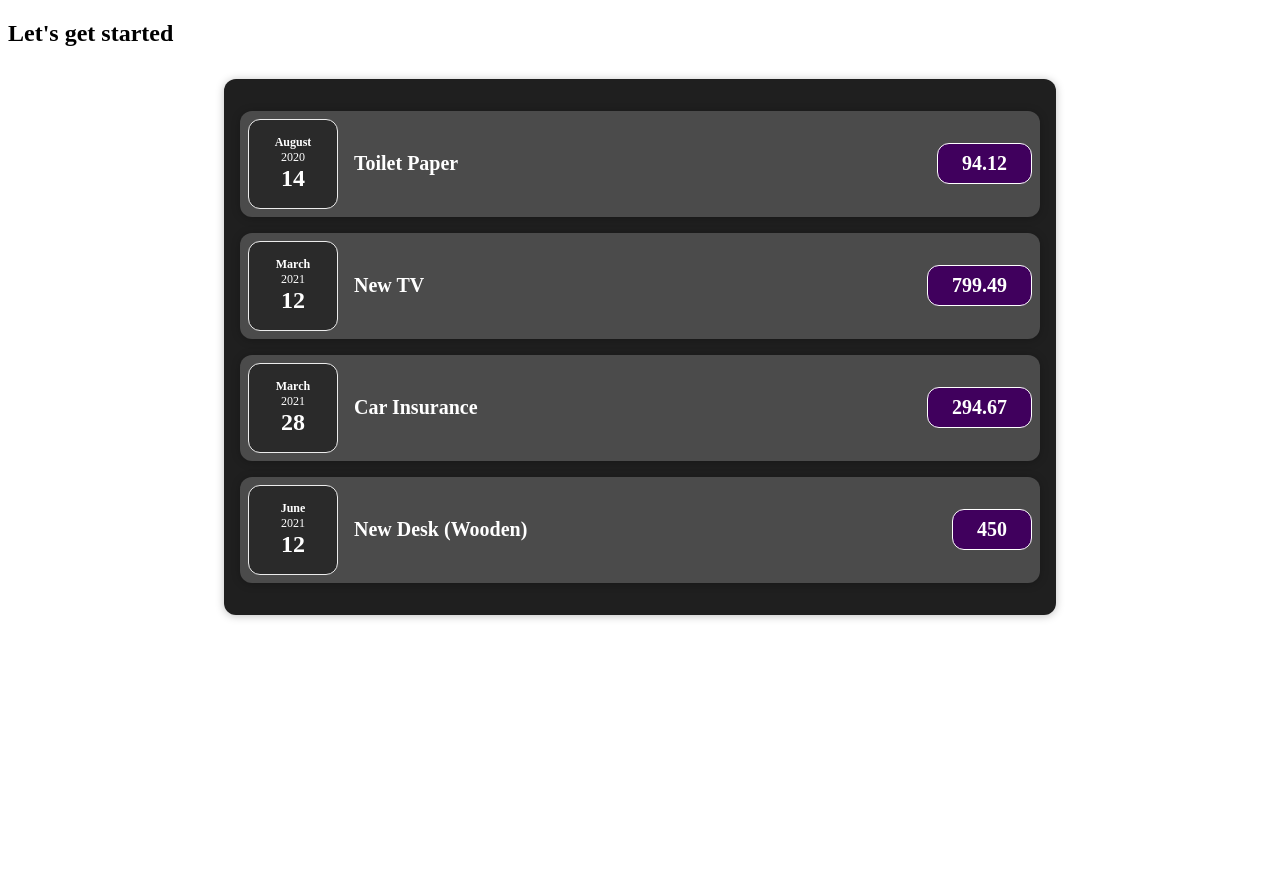
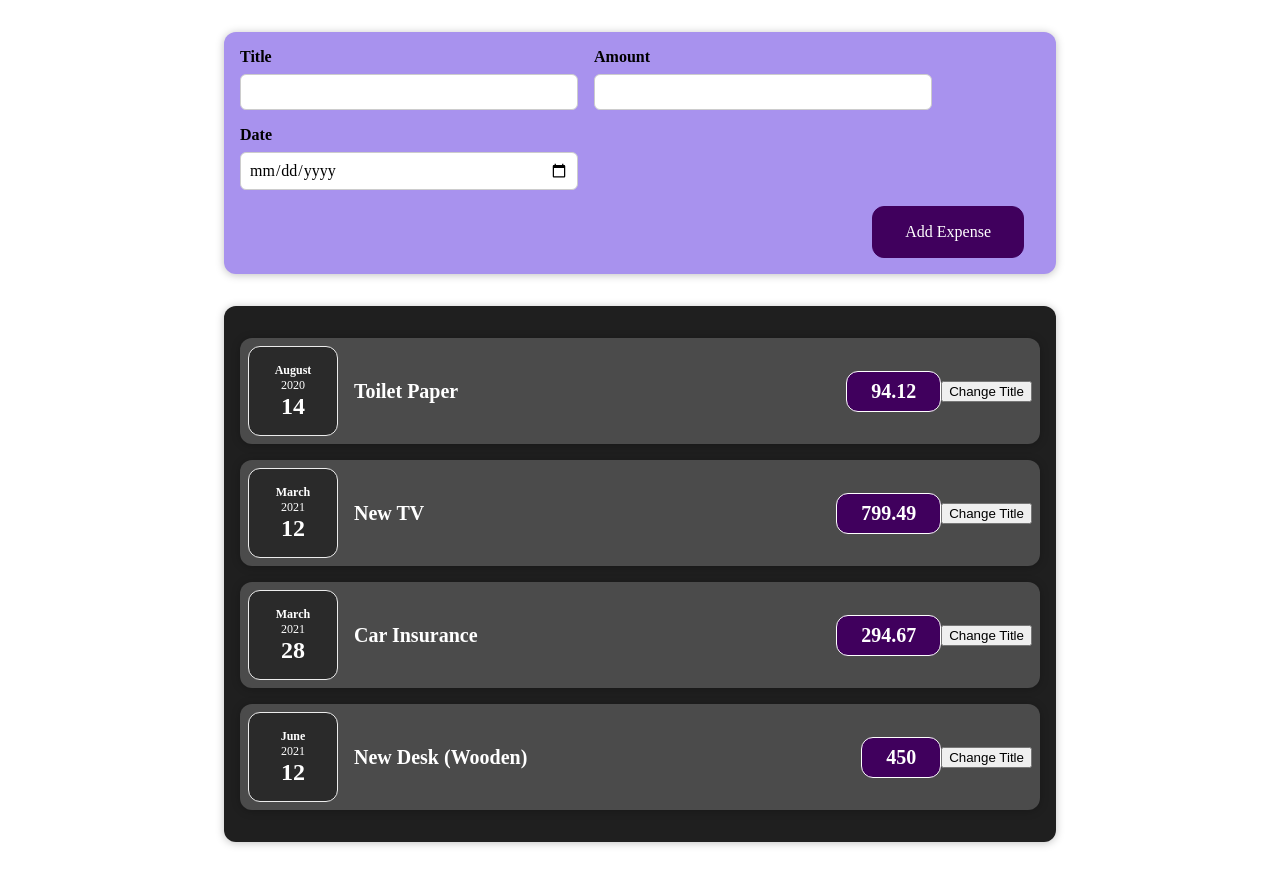
Before and after one commit to Jworboys/React-Practice, a React (Create React App) app in the folder ItemExpenseTracker/: page / in a window 1280 px wide. Before the commit the page ends 800 px from the top, so only its background shows below. Built offline with nearby package versions, Linux system fonts and the light colour scheme.

Commit message:
Adding an input form -- Input not yet handled

```diff
--- a/ItemExpenseTracker/src/App.js
+++ b/ItemExpenseTracker/src/App.js
@@ -1,3 +1,4 @@
+import NewExpense from "./components/NewExpense/NewExpense";
 import Expenses from "./components/Expenses/Expenses";
 
 
@@ -33,7 +34,7 @@ const App = () => {
 
   return (
     <div>
-      <h2>Let's get started</h2>
+      <NewExpense></NewExpense>
         <Expenses items={expenses}/>
     </div>
   );
--- a/ItemExpenseTracker/src/components/Expenses/ExpenseItem.js
+++ b/ItemExpenseTracker/src/components/Expenses/ExpenseItem.js
@@ -1,15 +1,27 @@
+import React, { useState } from 'react';
 import ExpenseDate from './ExpenseDate';
 import './ExpenseItem.css';
 import Card from '../UI/Card';
 
 const ExpenseItem = (props) => {
+    // Hooks start with use, and must be called within
+    // React component functions.
+    // First value in the array is a value to descrbie what is changing
+    // Second is the function being returned that can be used to change that value.
+    const [title, setTitle] = useState(props.title);
+
+    const clickHandler = () => {
+        setTitle('Updated!!!');
+    };
+
     return (
         <Card className="expense-item">
             <ExpenseDate date={props.date}/>
             <div className="expense-item__description">
-                <h2>{props.title}</h2>
+                <h2>{title}</h2>
                 <div className="expense-item__price">{props.amount}</div>
             </div>
+            <button onClick={clickHandler}>Change Title</button>
         </Card>
     );
 }
--- /dev/null
+++ b/ItemExpenseTracker/src/components/NewExpense/ExpenseForm.css
@@ -0,0 +1,26 @@
+.new-expense__controls {
+    display: flex;
+    flex-wrap: wrap;
+    gap: 1rem;
+    margin-bottom: 1rem;
+    text-align: left;
+  }
+
+  .new-expense__control label {
+    font-weight: bold;
+    margin-bottom: 0.5rem;
+    display: block;
+  }
+
+  .new-expense__control input {
+    font: inherit;
+    padding: 0.5rem;
+    border-radius: 6px;
+    border: 1px solid #ccc;
+    width: 20rem;
+    max-width: 100%;
+  }
+
+  .new-expense__actions {
+    text-align: right;
+  }
--- /dev/null
+++ b/ItemExpenseTracker/src/components/NewExpense/ExpenseForm.js
@@ -0,0 +1,29 @@
+import React from 'react';
+import './ExpenseForm.css';
+
+
+const ExpenseForm = () => {
+    return(
+        <form>
+            <div className="new-expense__controls">
+                <div className="new-expense__control">
+                    <label>Title</label>
+                    <input type='text'/>
+                </div>
+                <div className="new-expense__control">
+                    <label>Amount</label>
+                    <input type='number' min="0.01" step="0.01"/>
+                </div>
+                <div className="new-expense__control">
+                    <label>Date</label>
+                    <input type='date' min="2019-01-01" max="2022-01-01"/>
+                </div>
+            </div>
+            <div className="new-expense__actions">
+                <button type='submit'>Add Expense</button>
+            </div>
+        </form>
+    );
+};
+
+export default ExpenseForm;
--- /dev/null
+++ b/ItemExpenseTracker/src/components/NewExpense/NewExpense.css
@@ -0,0 +1,38 @@
+.new-expense {
+    background-color: #a892ee;
+    padding: 1rem;
+    margin: 2rem auto;
+    width: 50rem;
+    max-width: 95%;
+    border-radius: 12px;
+    text-align: center;
+    box-shadow: 0 1px 8px rgba(0, 0, 0, 0.25);
+  }
+
+  .new-expense button {
+    font: inherit;
+    cursor: pointer;
+    padding: 1rem 2rem;
+    border: 1px solid #40005d;
+    background-color: #40005d;
+    color: white;
+    border-radius: 12px;
+    margin-right: 1rem;
+  }
+
+  .new-expense button:hover,
+  .new-expense button:active {
+    background-color: #510674;
+    border-color: #510674;
+  }
+
+  .new-expense button.alternative {
+    color: #220131;
+    border-color: transparent;
+    background-color: transparent;
+  }
+
+  .new-expense button.alternative:hover,
+  .new-expense button.alternative:active {
+    background-color: #ddb3f8;
+  }
--- /dev/null
+++ b/ItemExpenseTracker/src/components/NewExpense/NewExpense.js
@@ -0,0 +1,14 @@
+import React from 'react';
+import ExpenseForm from './ExpenseForm';
+import './NewExpense.css';
+
+const NewExpense = () => {
+    return(
+        <div className='new-expense'>
+            <ExpenseForm></ExpenseForm>
+        </div>
+    );
+};
+
+
+export default NewExpense;
```
